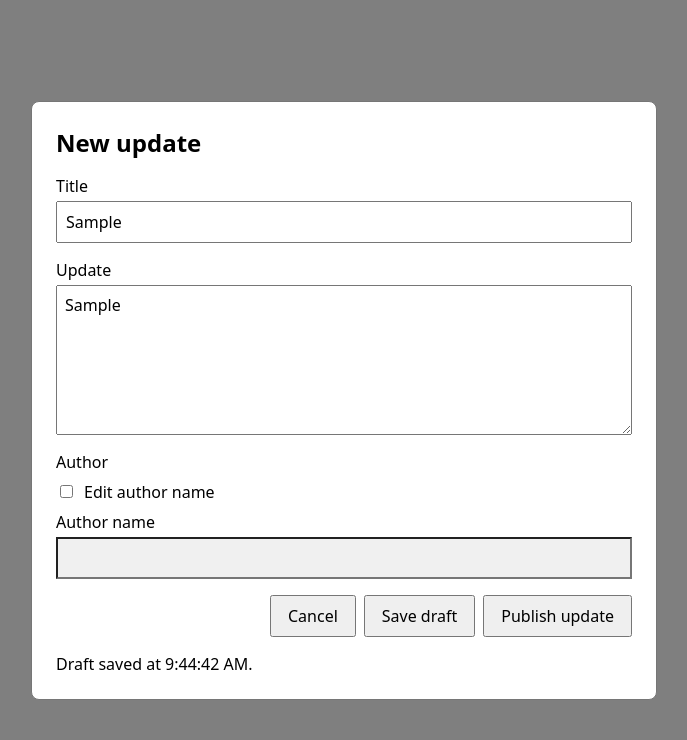
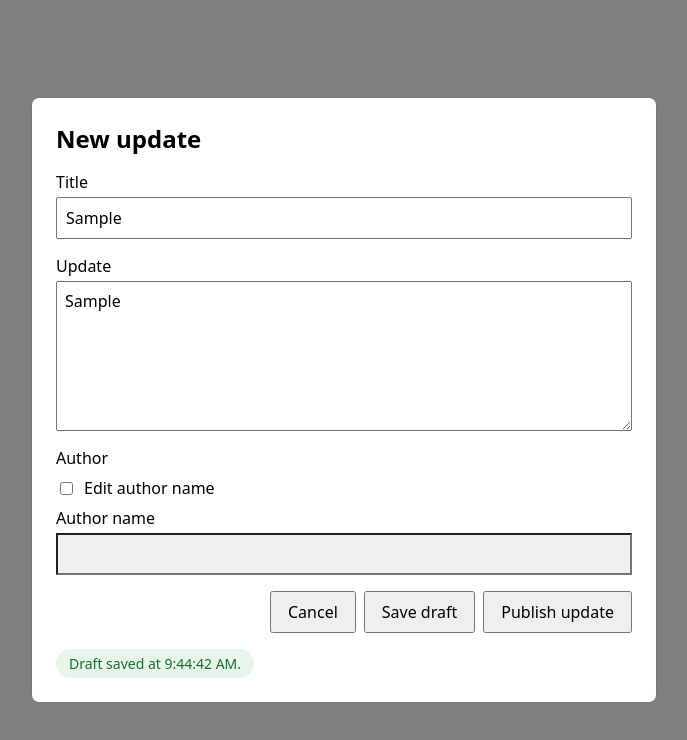
Before and after one commit to cleonor/new-update-form, a React (Vite) app: page / in a window 1280 px wide. Both pictures are taken after typing "Sample", "Sample" into the empty fields and a click on the button "Save draft". Shown: the top 740 px of the page, without its empty margins (296-983 px from the left). Built offline with nearby package versions, Linux system fonts and the light colour scheme; a web font is replaced by a local one.

Commit message:
Add new reusable tag component and show the saved status in it

```diff
--- a/index.html
+++ b/index.html
@@ -6,7 +6,7 @@
     <meta name="viewport" content="width=device-width, initial-scale=1.0" />
     <link rel="preconnect" href="https://innn.it" crossorigin />
     <link rel="stylesheet" href="https://innn.it/fonts/expose-fonts.css" />
-    <title>new-update-form</title>
+    <title>Update Form</title>
   </head>
   <body>
     <div id="root"></div>
--- a/src/UpdateDialog/Footer/Footer.tsx
+++ b/src/UpdateDialog/Footer/Footer.tsx
@@ -1,7 +1,14 @@
+import Tag from '../../components/Tag/Tag.tsx'
+import type { TagIntent } from '../../components/Tag/Tag.tsx'
 import './Footer.css'
 
+export type SaveStatus = {
+  message: string
+  intent: TagIntent
+}
+
 type FooterProps = {
-  statusMessage: string
+  status: SaveStatus | null
 }
 
 function Footer(props: FooterProps) {
@@ -16,7 +23,9 @@ function Footer(props: FooterProps) {
       {/* Live region for the save confirmation. It's always in the DOM so
           screen readers announce the message when it changes. */}
       <p role="status" className="status">
-        {props.statusMessage}
+        {props.status && (
+          <Tag intent={props.status.intent}>{props.status.message}</Tag>
+        )}
       </p>
     </div>
   )
--- a/src/UpdateDialog/UpdateDialog.tsx
+++ b/src/UpdateDialog/UpdateDialog.tsx
@@ -9,6 +9,7 @@ import { saveDraft } from '../storage/draftStorage.ts'
 import type { DraftFields } from '../storage/draftStorage.ts'
 import Author from './Author/Author.tsx'
 import Footer from './Footer/Footer.tsx'
+import type { SaveStatus } from './Footer/Footer.tsx'
 import Title from './Title/Title.tsx'
 import Update from './Update/Update.tsx'
 import './UpdateDialog.css'
@@ -24,7 +25,7 @@ function UpdateDialog() {
   const dialogRef = useRef<HTMLDialogElement>(null)
   const headingId = useId()
   const [fields, setFields] = useState<DraftFields>(EMPTY_FIELDS)
-  const [statusMessage, setStatusMessage] = useState('')
+  const [status, setStatus] = useState<SaveStatus | null>(null)
 
   useEffect(() => {
     const dialog = dialogRef.current
@@ -89,10 +90,17 @@ function UpdateDialog() {
         ...fields,
         author: fields.isAuthorEditable ? fields.author : '',
       })
-      setStatusMessage(
+      setStatus(
         draft
-          ? `Draft saved at ${new Date(draft.savedAt).toLocaleTimeString()}.`
-          : "Draft couldn't be saved. Your browser's storage may be full or blocked.",
+          ? {
+              message: `Draft saved at ${new Date(draft.savedAt).toLocaleTimeString()}.`,
+              intent: 'success',
+            }
+          : {
+              message:
+                "Draft couldn't be saved. Your browser's storage may be full or blocked.",
+              intent: 'error',
+            },
       )
     },
     [fields],
@@ -116,7 +124,7 @@ function UpdateDialog() {
           onChange={handleAuthorChange}
           onEditableChange={handleAuthorEditableChange}
         />
-        <Footer statusMessage={statusMessage} />
+        <Footer status={status} />
       </form>
     </dialog>
   )
--- /dev/null
+++ b/src/components/Tag/Tag.css
@@ -0,0 +1,36 @@
+/* Every text/background pair meets WCAG AA contrast (4.5:1 or more). */
+.tag {
+  display: inline-flex;
+  align-items: center;
+  padding: 0.25rem 0.75rem;
+  /* Transparent normally, but shown in Windows high contrast mode. */
+  border: 1px solid transparent;
+  border-radius: 999px;
+  font-family: var(--font-medium);
+  font-size: 0.875rem;
+}
+
+.tag--neutral {
+  background: #f0f0f0;
+  color: #333333;
+}
+
+.tag--info {
+  background: #e6f0fb;
+  color: #0a4a8a;
+}
+
+.tag--success {
+  background: #e6f4ea;
+  color: #1e6b34;
+}
+
+.tag--warning {
+  background: #fff4e0;
+  color: #7a4b00;
+}
+
+.tag--error {
+  background: #fdeaea;
+  color: #a1261f;
+}
--- /dev/null
+++ b/src/components/Tag/Tag.tsx
@@ -0,0 +1,19 @@
+import type { ReactNode } from 'react'
+import './Tag.css'
+
+export type TagIntent = 'neutral' | 'info' | 'success' | 'warning' | 'error'
+
+type TagProps = {
+  children: ReactNode
+  intent?: TagIntent
+}
+
+// Colour only reinforces the intent, so the text itself must say what it means
+// (e.g. "Draft saved", not just a green pill).
+function Tag(props: TagProps) {
+  const intent = props.intent ?? 'neutral'
+
+  return <span className={`tag tag--${intent}`}>{props.children}</span>
+}
+
+export default Tag
```
Also changed, not shown: 1 other file (tests, documents, lock files or other folders).
